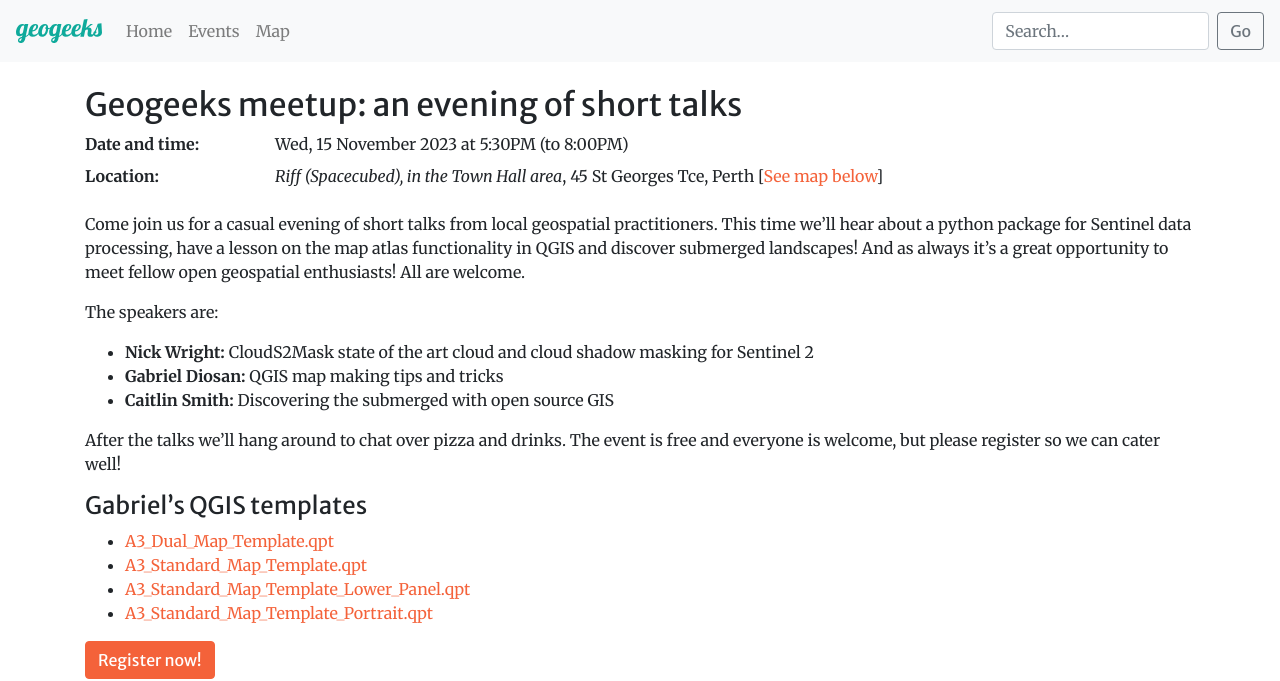
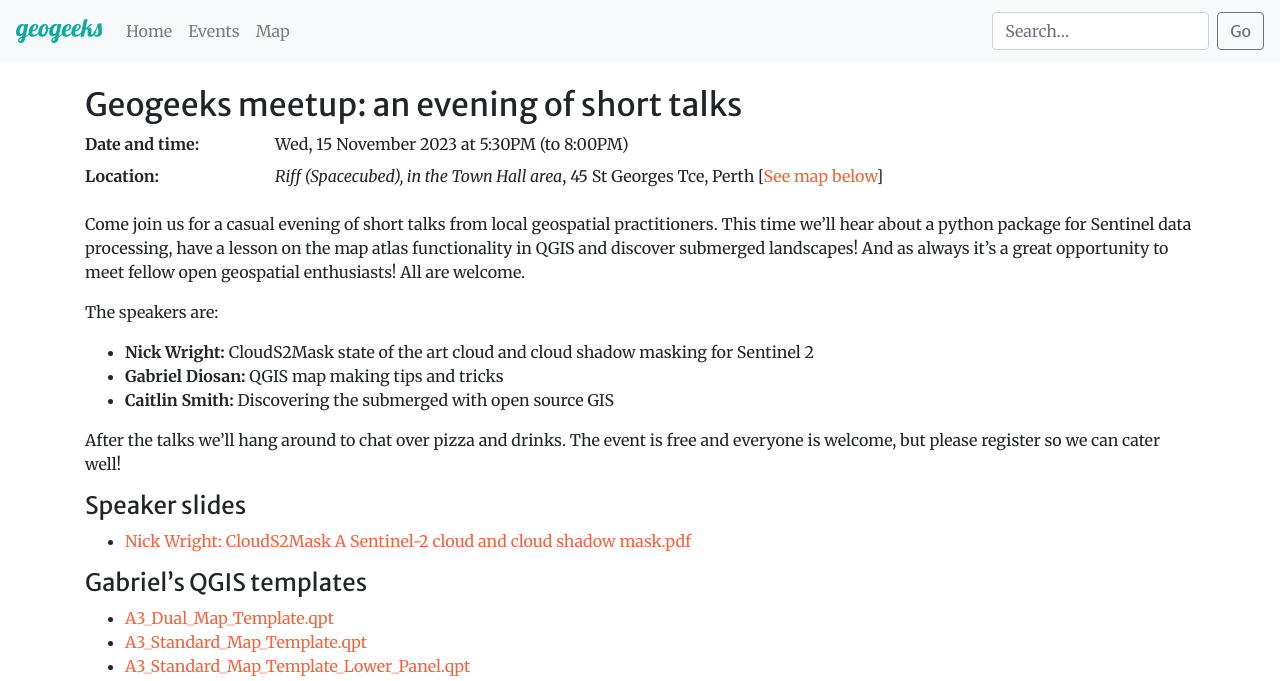
Before and after one commit to geogeeks-au/geogeeks-au.github.io, a Jekyll site: the page built from 2023/1115_sentinel_qgisatlas.md, in a window 1280 px wide. Shown: the top 681 px of the page. Built offline with Jekyll 4.4.1, drawn with Linux system fonts in a browser that asks for light colours; comment, search, counter and statistics services are not loaded.

Commit message:
add speaker slides

```diff
--- a/2023/1115_sentinel_qgisatlas.md
+++ b/2023/1115_sentinel_qgisatlas.md
@@ -24,6 +24,9 @@
 
 After the talks we'll hang around to chat over pizza and drinks. The event is free and everyone is welcome, but please register so we can cater well!
 
+#### Speaker slides
+
+* [Nick Wright: CloudS2Mask A Sentinel-2 cloud and cloud shadow mask.pdf](1115_sentinel_qgisatlas/CloudS2Mask_A_Sentinel-2_cloud_and_cloud_shadow_mask.pdf)
 
 #### Gabriel's QGIS templates
 
```
Also changed, not shown: 1 other file.
